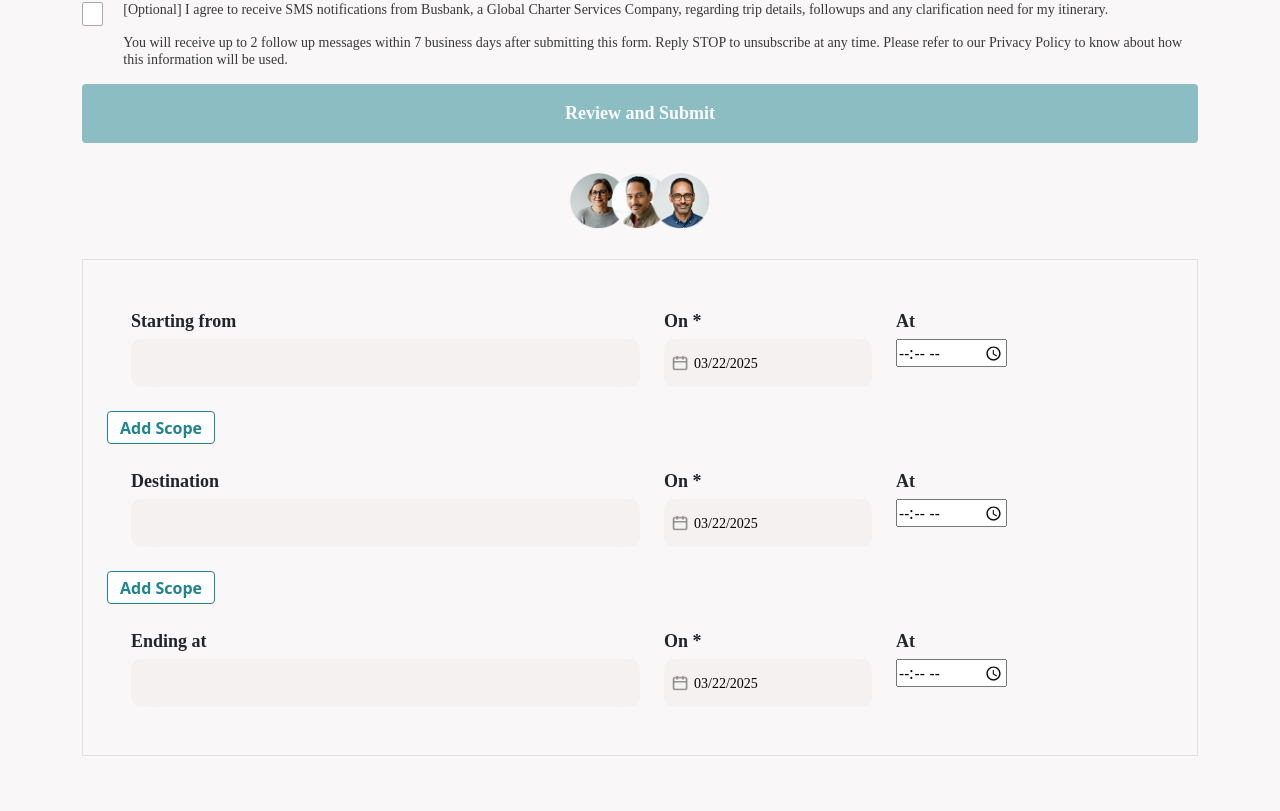
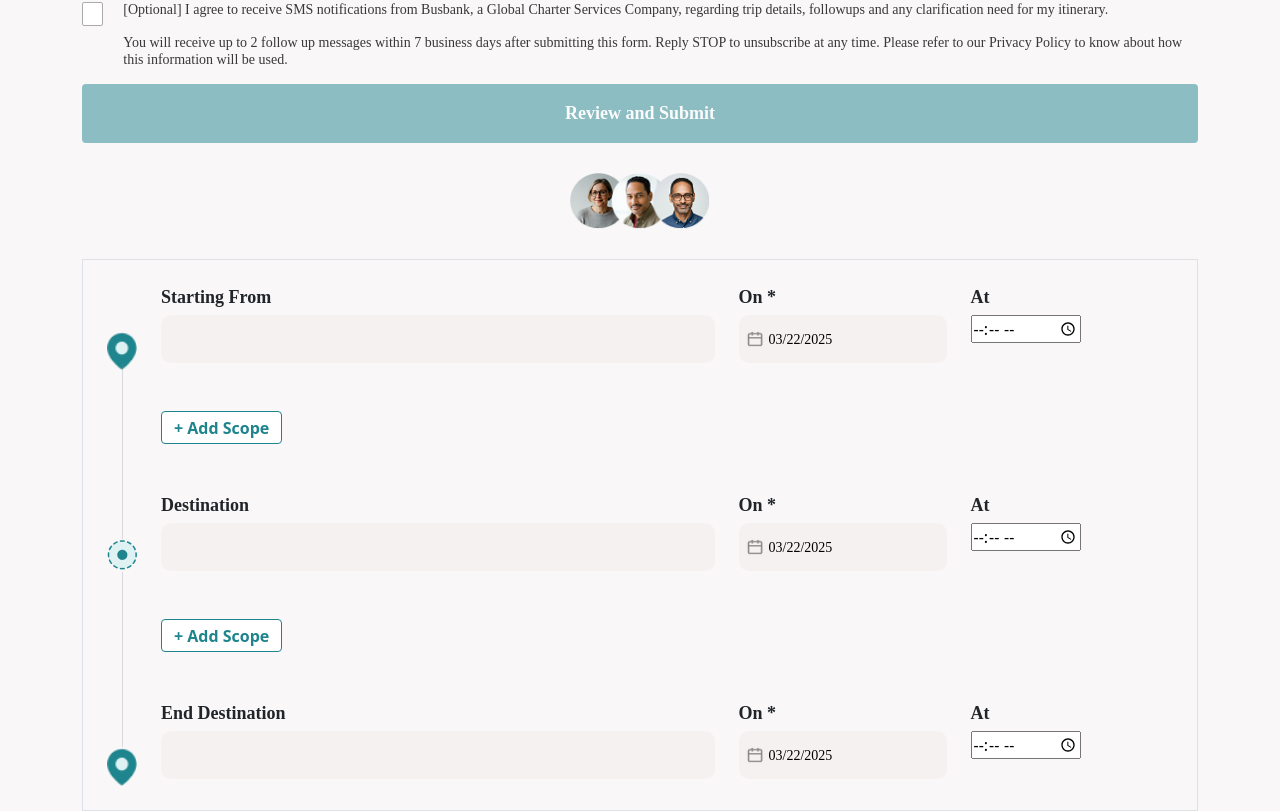
Before and after one commit to parthsunilmodi/buster, a React (Vite) app: page /dashboard in a window 1280 px wide. Shown: the part 1528-2339 px from the top of the page. Before the commit the page ends 2284 px from the top, so only its background shows below. Built offline with nearby package versions, Linux system fonts and the light colour scheme.

Commit message:
fix: stepper

```diff
--- a/src/components/DateRangePicker/index.tsx
+++ b/src/components/DateRangePicker/index.tsx
@@ -5,7 +5,7 @@ import './DateRangePicker.scss';
 
 type IInput = {
   startDate: string;
-  endDate: string;
+  endDate?: string;
   handleChange?: (el: any) => void;
   placeholder?: string;
   dateFormat?: string;
--- a/src/components/TripPlanner/DragableItem.tsx
+++ b/src/components/TripPlanner/DragableItem.tsx
@@ -1,8 +1,9 @@
 import { useDrag, useDrop } from 'react-dnd';
-import React, { useMemo, useState } from 'react';
+import React, { useMemo } from 'react';
 import LocationIcon from '../../assets/images/location.png';
 import DestinationIcon from '../../assets/images/destination.png';
 import InputField from '../Input/Input';
+import CustomDateRange from '../DateRangePicker/index';
 
 const ItemType = "DRAGGABLE_ITEM";
 
@@ -11,9 +12,6 @@ const DraggableItem = ({ item, index, moveItem, items, setItems }) => {
     type: ItemType,
     item: { index },
   });
-
-  const [startDate, setStartDate] = useState<Date | null>(null);
-  const [startTime, setStartTime] = useState<Date | null>(null);
 
   const [, drop] = useDrop({
     accept: ItemType,
@@ -56,31 +54,62 @@ const DraggableItem = ({ item, index, moveItem, items, setItems }) => {
     setItems(updatedItems);
   };
 
+  const handleChange = (keyName, value) => {
+    const updatedItems = [...items];
+    updatedItems[index] = {
+      ...updatedItems[index], [keyName]: value
+    }
+    setItems(updatedItems);
+  }
+
+
   return (
-    <div className="d-flex flex-row items-center gap-4" ref={(node) => ref(drop(node))}>
+    <div className="d-flex flex-row items-center gap-4 w-100" ref={(node) => ref(drop(node))}>
       {/* Starting From Input */}
-      <div className="d-flex stepper-main justify-content-center align-items-center flex-column">
-        <img src={renderIcon} alt="location" width={30} />
-        <hr className="hr-wrapper"/>
-      </div>
-      <div className="d-flex flex-column gap-3">
+      {/*<div className="d-flex stepper-main justify-content-center align-items-center flex-column">*/}
+      {/*  <img src={renderIcon} alt="location" width={30} />*/}
+      {/*  <hr className="hr-wrapper"/>*/}
+      {/*</div>*/}
+      <div className="d-flex flex-column gap-3 w-100">
         <div className="d-flex flex-row items-center gap-4">
-          <div className="w-50">
-            <InputField value={item.text} label={renderLabel} />
+          <div className="d-flex gap-4 align-items-lg-start w-75">
+            <div className="d-flex position-relative stepper-main mt-5 justify-content-center align-items-center flex-column">
+              <img src={renderIcon} alt="location" width={30} />
+              {
+                items.length - 1 !== index && (
+                  <hr className="hr-wrapper position-absolute"/>
+                )
+              }
+            </div>
+            <div className="d-flex flex-column w-100">
+              <InputField
+                name="location"
+                value={item.location}
+                label={renderLabel}
+                onChange={(e)=> handleChange("location", e.target.value)}
+              />
+              {index !== items.length - 1 && (
+                <button className="common-btn mb-5 mt-5" onClick={() => handleAddItem(index)}>
+                  + Add Scope
+                </button>
+              )}
+            </div>
+
           </div>
           <div className="w-25">
-            <InputField value={"disldj"} label="Starting From*" />
+            <div className="label">On *</div>
+            <CustomDateRange
+              startDate={item.date}
+              handleChange={(date)=> handleChange("date", date)}
+            />
           </div>
 
           <div className="w-25">
-            <InputField value="hduksh" label="Starting From*" />
+            <div className="label">At</div>
+            <input type="time" />
           </div>
         </div>
-        {index !== items.length - 1 && (
-          <button className="common-btn mb-3" onClick={() => handleAddItem(index)}>
-            + Add Scope
-          </button>
-        )}
+
       </div>
 
     </div>
--- a/src/components/TripPlanner/TripPlanner.scss
+++ b/src/components/TripPlanner/TripPlanner.scss
@@ -25,9 +25,10 @@
 }
 
 .hr-wrapper {
+  top: 32px;
   border: none;
   border-left: 1px solid hsla(200, 10%, 50%,100);
-  height: 100%;
+  height: 175px;
   width: 1px;
   margin: 0;
 }
--- a/src/components/TripPlanner/index.tsx
+++ b/src/components/TripPlanner/index.tsx
@@ -1,61 +1,9 @@
 import { useState } from 'react';
-import { DndProvider, useDrag, useDrop } from 'react-dnd';
+import { DndProvider } from 'react-dnd';
 import { HTML5Backend } from 'react-dnd-html5-backend';
-import CustomDateRange from '../DateRangePicker/index';
-import InputField from '../Input/Input';
-const ItemType = "DRAGGABLE_ITEM";
+import DraggableItem from './DragableItem';
 import './TripPlanner.scss'
 
-const DraggableItem = ({ item, index, moveItem, items, setItems }) => {
-  const [, ref] = useDrag({
-    type: ItemType,
-    item: { index },
-  });
-
-  const [, drop] = useDrop({
-    accept: ItemType,
-    hover: (draggedItem) => {
-      if (draggedItem.index !== index) {
-        moveItem(draggedItem.index, index);
-        draggedItem.index = index;
-      }
-    },
-  });
-
-  const renderLabel = () => {
-    if(index === items.length - 1) {
-      return 'Ending at'
-    } else if(index === 0) {
-      return 'Starting from'
-    } else {
-      return 'Destination'
-    }
-  };
-
-  const handleChange = (keyName, value) => {
-    const updatedItems = [...items];
-    updatedItems[index] = {
-      ...updatedItems[index], [keyName]: value
-    }
-    setItems(updatedItems);
-  }
-
-  return (
-    <div className="d-flex flex-row items-center gap-4 p-4" ref={(node) => ref(drop(node))}>
-      <div className="w-50">
-        <InputField name="location" value={item.location} label={renderLabel()} onChange={(e)=>handleChange("location", e.target.value)} />
-      </div>
-      <div>
-        <div className="label">On *</div>
-        <CustomDateRange startDate={item.date} handleChange={(date)=>handleChange("date", date)}   />
-      </div>
-      <div>
-        <div className="label">At</div>
-        <input type="time" />
-      </div>
-    </div>
-  );
-};
 
 const DraggableList = () => {
   const [items, setItems] = useState([
@@ -87,7 +35,6 @@ const DraggableList = () => {
     <DndProvider backend={HTML5Backend}>
       <div className="w-100 border p-4">
         {items.map((item, index) => (
-          <div>
           <DraggableItem
             key={item.id}
             item={item}
@@ -96,12 +43,6 @@ const DraggableList = () => {
             moveItem={moveItem}
             setItems={setItems}
           />
-            {
-              items.length - 1 !== index && (
-                <button className="common-btn" onClick={() => handleAddItem(index)}>Add Scope</button>
-              )
-            }
-          </div>
         ))}
       </div>
     </DndProvider>
```
